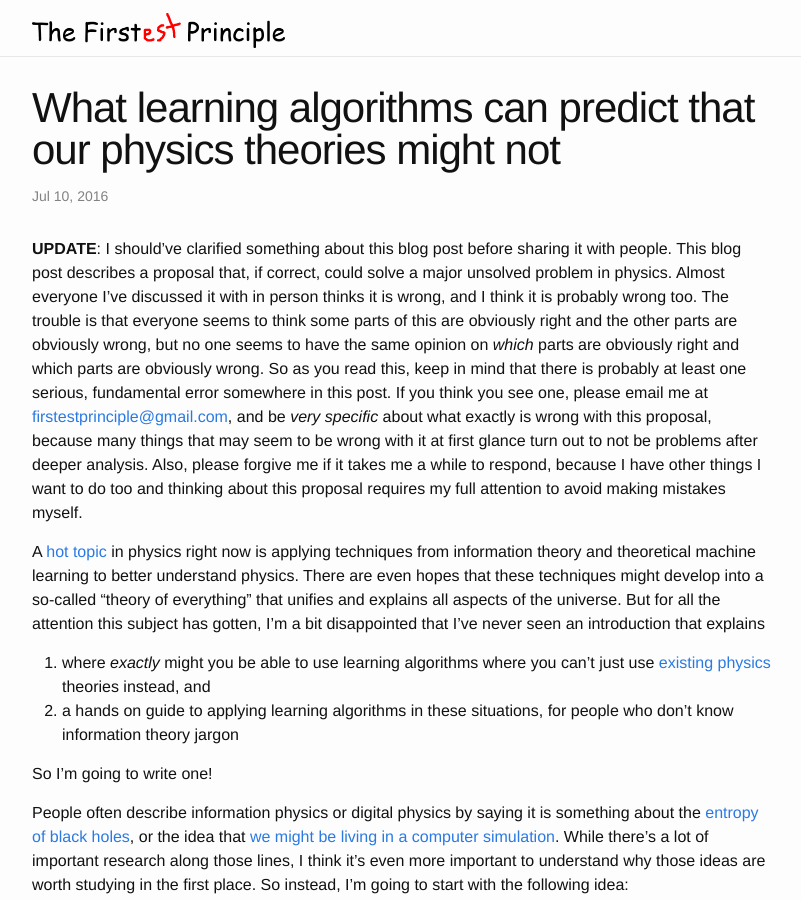
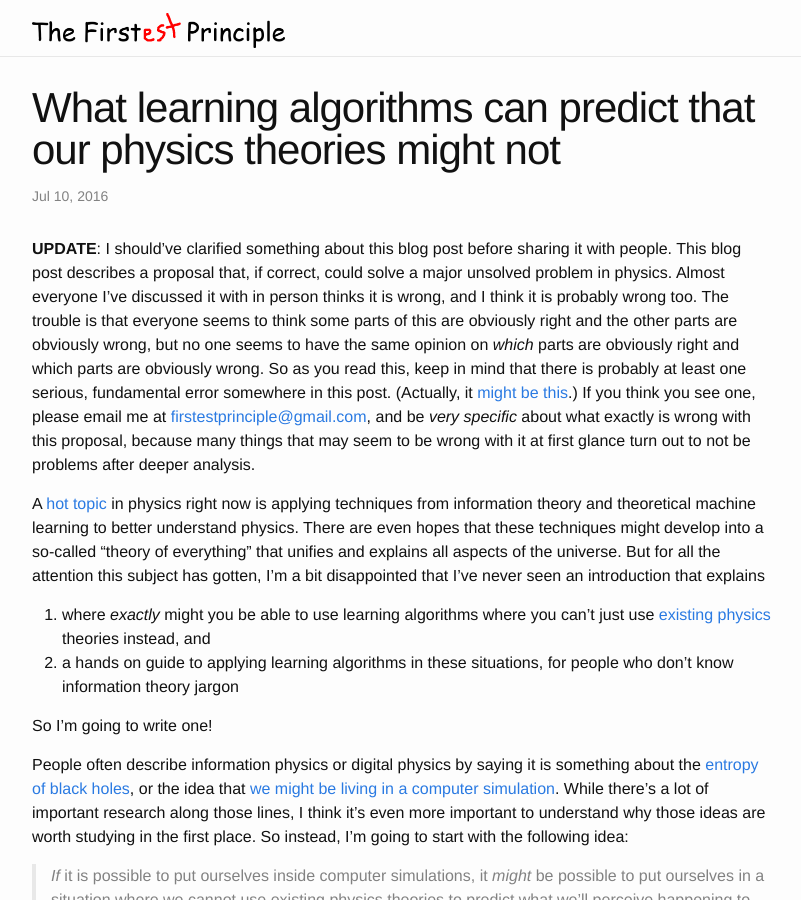
Before and after one commit to ad510/firstest-principle, a Jekyll site: the page built from _posts/2016-07-10-learning.md, in a window 1280 px wide and 900 px high. Shown: the whole window, without its empty margins (238-1039 px from the left). Built offline with Jekyll 4.4.1, drawn with Linux system fonts in a browser that asks for light colours; some of the changed text lies outside the part shown.

Commit message:
add back improved many worlds update

```diff
--- a/_posts/2016-07-10-learning.md
+++ b/_posts/2016-07-10-learning.md
@@ -2,7 +2,7 @@
 layout: post
 title:  "What learning algorithms can predict that our physics theories might not"
 ---
-**UPDATE**: I should've clarified something about this blog post before sharing it with people. This blog post describes a proposal that, if correct, could solve a major unsolved problem in physics. Almost everyone I've discussed it with in person thinks it is wrong, and I think it is probably wrong too. The trouble is that everyone seems to think some parts of this are obviously right and the other parts are obviously wrong, but no one seems to have the same opinion on *which* parts are obviously right and which parts are obviously wrong. So as you read this, keep in mind that there is probably at least one serious, fundamental error somewhere in this post. If you think you see one, please email me at [firstestprinciple@gmail.com](mailto:firstestprinciple@gmail.com), and be *very specific* about what exactly is wrong with this proposal, because many things that may seem to be wrong with it at first glance turn out to not be problems after deeper analysis. Also, please forgive me if it takes me a while to respond, because I have other things I want to do too and thinking about this proposal requires my full attention to avoid making mistakes myself.
+**UPDATE**: I should've clarified something about this blog post before sharing it with people. This blog post describes a proposal that, if correct, could solve a major unsolved problem in physics. Almost everyone I've discussed it with in person thinks it is wrong, and I think it is probably wrong too. The trouble is that everyone seems to think some parts of this are obviously right and the other parts are obviously wrong, but no one seems to have the same opinion on *which* parts are obviously right and which parts are obviously wrong. So as you read this, keep in mind that there is probably at least one serious, fundamental error somewhere in this post. (Actually, it [might be this](#update-many-worlds).) If you think you see one, please email me at [firstestprinciple@gmail.com](mailto:firstestprinciple@gmail.com), and be *very specific* about what exactly is wrong with this proposal, because many things that may seem to be wrong with it at first glance turn out to not be problems after deeper analysis.
 
 A [hot topic](http://fqxi.org/community/essay/winners/2013.1) in physics right now is applying techniques from information theory and theoretical machine learning to better understand physics. There are even hopes that these techniques might develop into a so-called "theory of everything" that unifies and explains all aspects of the universe. But for all the attention this subject has gotten, I'm a bit disappointed that I've never seen an introduction that explains
 
```
Also changed, not shown: other parts of _posts/2016-07-10-learning.md (+2 -0 lines).
